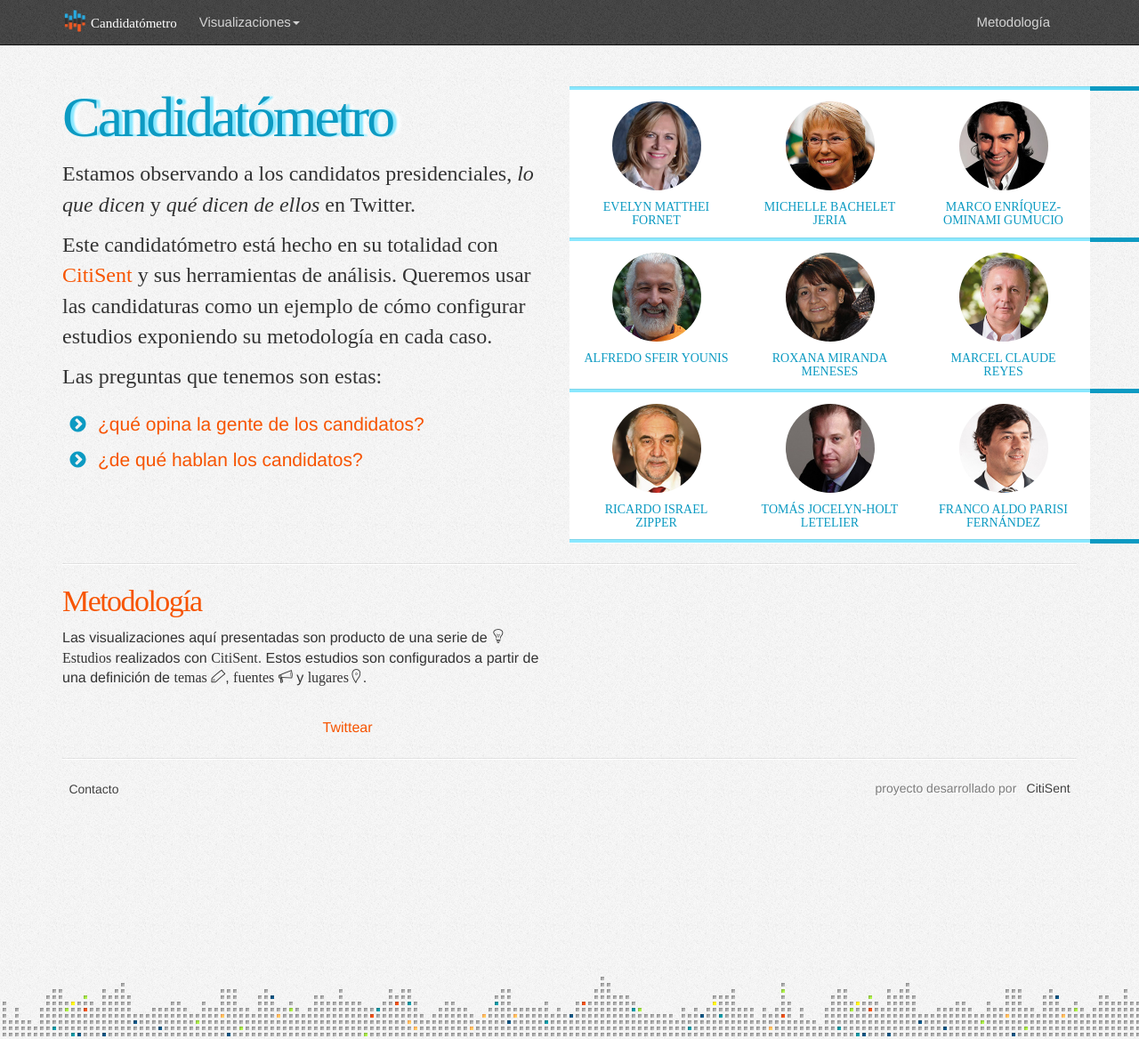
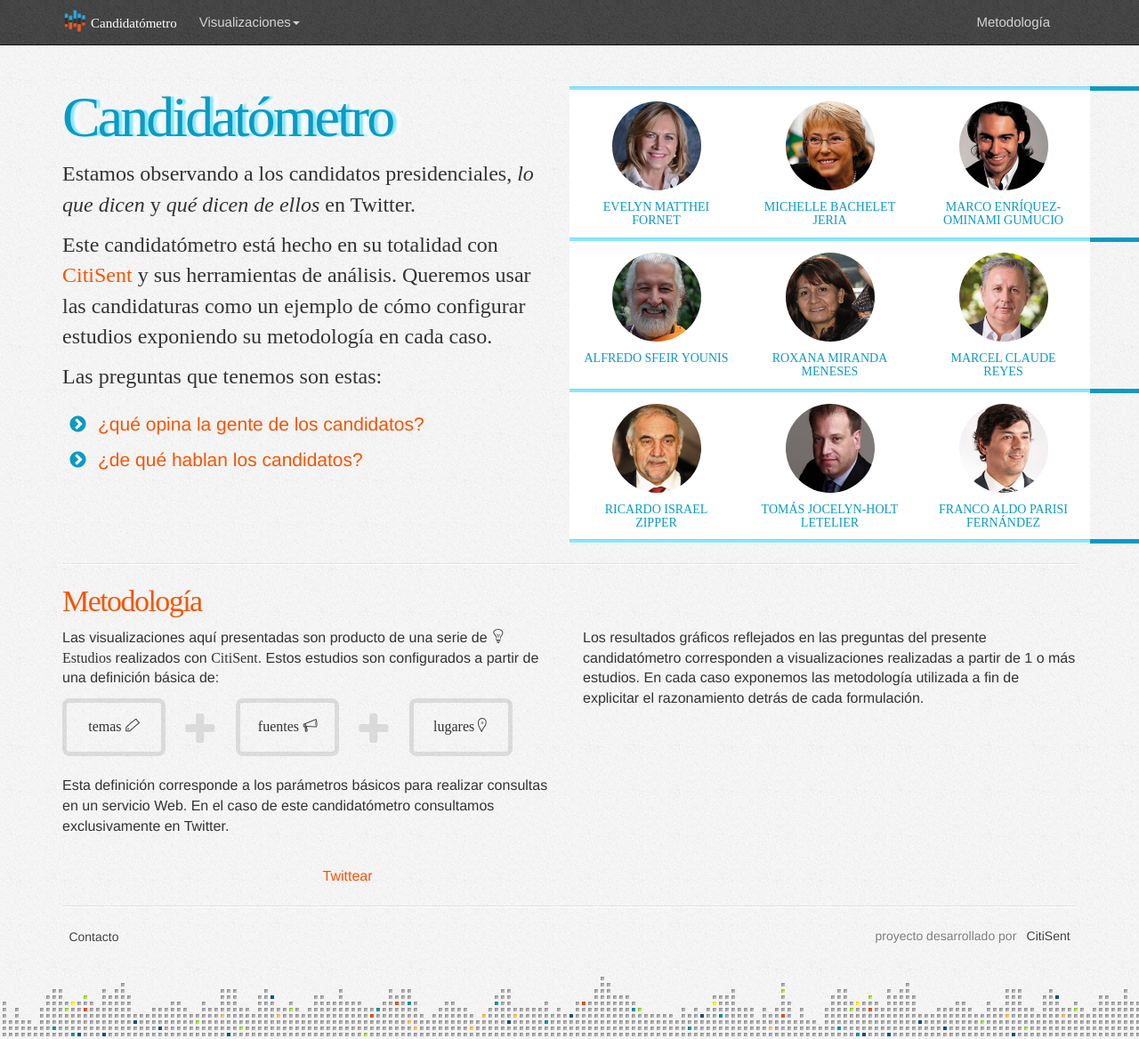
Before and after one commit to CitiSent/candidatometro, a Jekyll site: the page built from index.md, in a window 1280 px wide and 1168 px high. Shown: the whole window at 89% size. Built offline with Jekyll 4.4.1, drawn with Linux system fonts in a browser that asks for light colours; nearby versions of some CDN libraries; some web fonts are replaced; Markdown is read by kramdown in place of the engine named in the settings; comment, search, counter and statistics services are not loaded.

Commit message:
Se agrega una metodología básica para todos

```diff
--- a/index.md
+++ b/index.md
@@ -81,9 +81,32 @@
 
 <div class='row'>
   <div class='col-sm-6'>
-    <p>Las visualizaciones aquí presentadas son producto de una serie de <i class='cs-icon-study'></i> <strong>Estudios</strong> realizados con <strong>CitiSent</strong>. Estos estudios son configurados a partir de una definición de <strong>temas</strong> <i class='cs-icon-topic'></i >, <strong>fuentes</strong> <i class='cs-icon-source'></i> y <strong>lugares</strong><i class='cs-icon-place'></i>.</p>
+    <p>Las visualizaciones aquí presentadas son producto de una serie de <i class='cs-icon-study'></i> <strong>Estudios</strong> realizados con <strong>CitiSent</strong>. Estos estudios son configurados a partir de una definición básica de:</p>
+
+    <div class='row'>
+      <div class='components'>
+        <div class='col-sm-3 tcenter'>
+          <div class='well'><strong>temas</strong> <i class='cs-icon-topic'></i ></div>
+        </div>
+        <div class='col-sm-1 tcenter'>
+          <i class='icon-plus'></i>
+        </div>
+        <div class='col-sm-3 tcenter'>
+          <div class='well'><strong>fuentes</strong> <i class='cs-icon-source'></i></div>
+        </div>
+        <div class='col-sm-1 tcenter'>
+          <i class='icon-plus'></i>
+        </div>
+        <div class='col-sm-3 tcenter'>
+          <div class='well'><strong>lugares</strong><i class='cs-icon-place'></i></div>
+        </div>
+      </div>
+    </div>
+
+    <p class='air-top'>Esta definición corresponde a los parámetros básicos para realizar consultas en un servicio Web. En el caso de este candidatómetro consultamos exclusivamente en Twitter.</p>
   </div>
   <div class='col-sm-6'>
+    <p>Los resultados gráficos reflejados en las preguntas del presente candidatómetro corresponden a visualizaciones realizadas a partir de 1 o más estudios. En cada caso exponemos las metodología utilizada a fin de explicitar el razonamiento detrás de cada formulación.</p>
   </div>
 </div>
 
```
Also changed, not shown: css/candidatometro.css.
